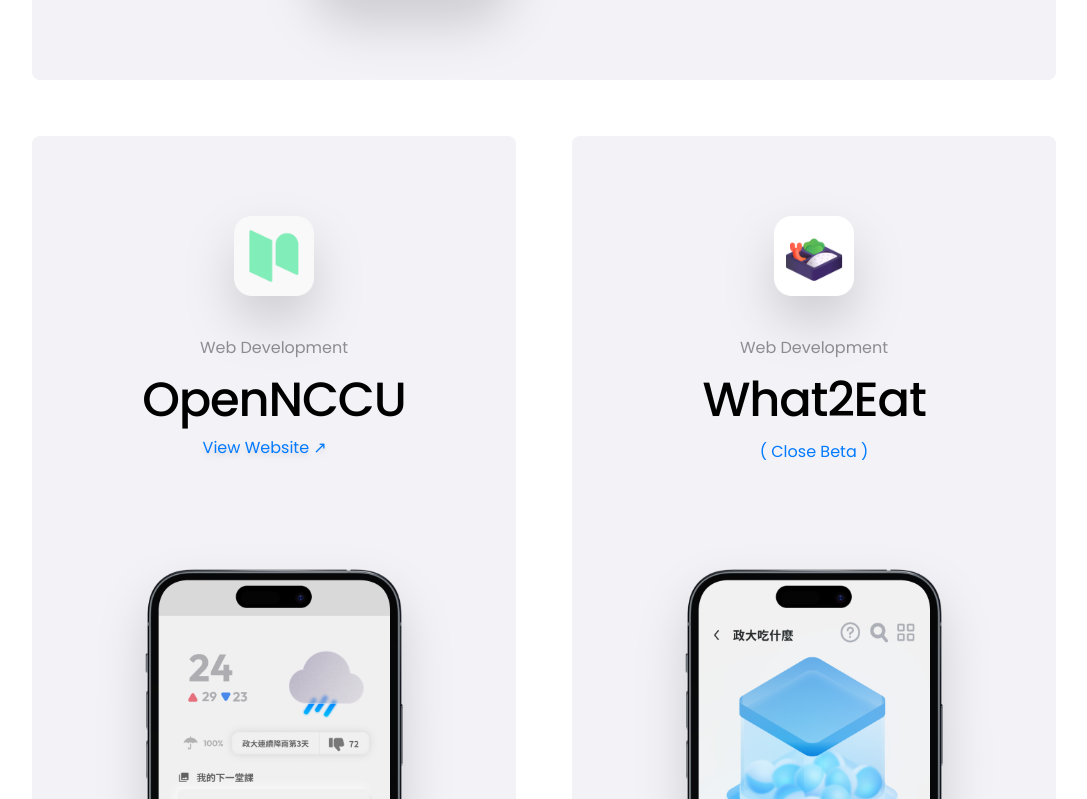
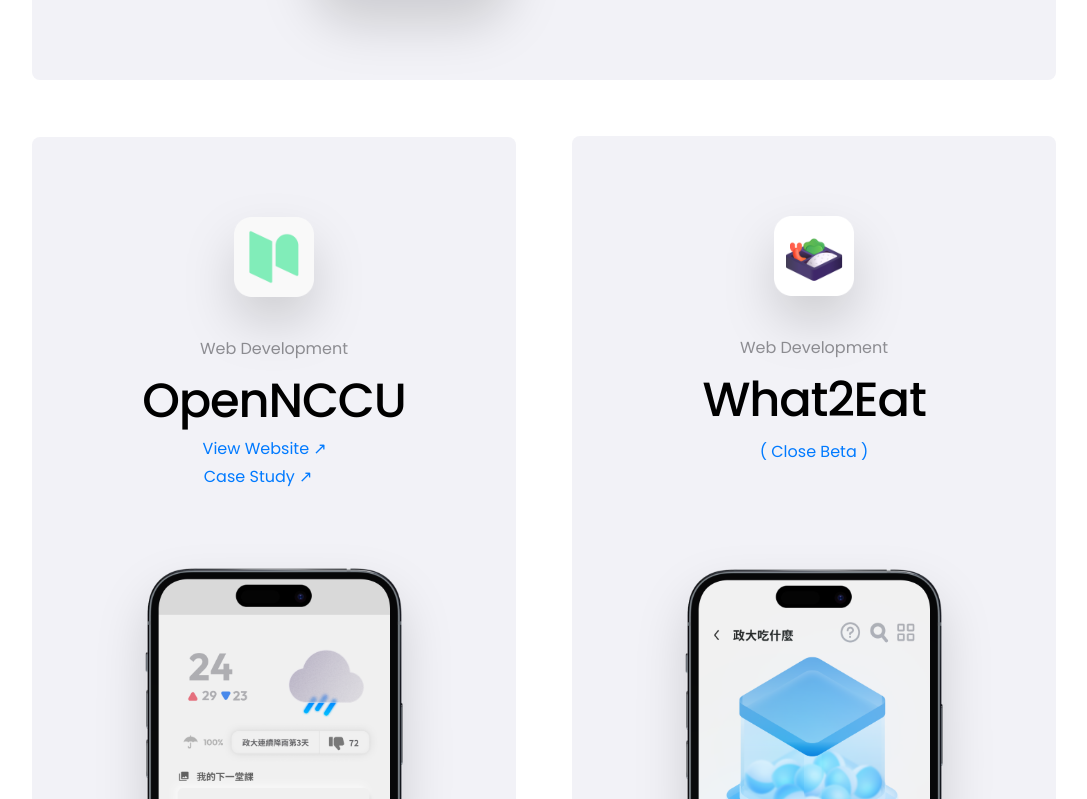
Before and after one commit to dongdong867/dongdong867.dev, a Next.js app: page /works in a window 1280 px wide. Shown: the part 1301-2100 px from the top of the page, without its empty margins (96-1183 px from the left). Built offline with nearby package versions, Linux system fonts and the light colour scheme.

Commit message:
feat(works): add case study link to opennccu

```diff
--- a/src/app/works/components/opennccu.tsx
+++ b/src/app/works/components/opennccu.tsx
@@ -6,7 +6,7 @@ import { Card } from "./card";
 
 export const Opennccu = () => {
   return (
-    <Card>
+    <Card className={cn("h-full")}>
       <div className={cn("md:w-3/5 m-auto space-y-10")}>
         <Image
           src={"/projects/opennccu.png"}
@@ -21,17 +21,22 @@ export const Opennccu = () => {
           <div className={cn("text-5xl font-medium tracking-tight")}>
             OpenNCCU
           </div>
-          <div className={cn("w-max m-auto")}>
-            <Link href={"https://opennccu.com"}>
-              <Translatable className={cn("text-center text-blue drop-shadow-md")}>
+          <div className={cn("w-max m-auto space-y-1")}>
+            <Link href={"https://opennccu.com"} className={cn("block")}>
+              <Translatable className={cn("text-center text-blue")}>
                 View Website ↗
+              </Translatable>
+            </Link>
+            <Link href={"/works/opennccu"} className={cn("block")}>
+              <Translatable className={cn("text-center text-blue")}>
+                Case Study ↗
               </Translatable>
             </Link>
           </div>
         </div>
       </div>
 
-      <div className={cn("h-[380px]")} />
+      <div className={cn("h-[350px]")} />
 
       <Image
         src={"/projects/opennccu-mock.png"}
```
